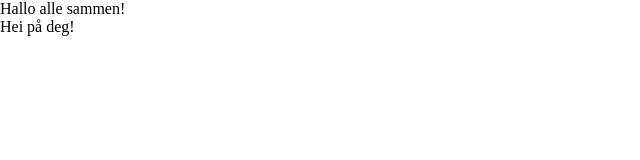
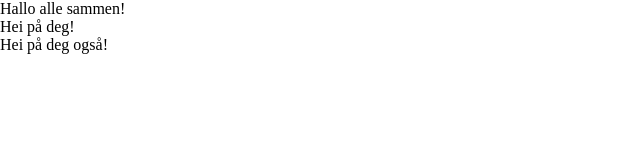
Before and after one commit to EmirB08/gruppeprosjekt-quiz, a plain HTML site: page index.html in a window 1280 px wide. Shown: the whole page, without its empty margins (0-640 px from the left). Drawn offline with Linux system fonts and the light colour scheme.

Commit message:
Update index.html

```diff
--- a/index.html
+++ b/index.html
@@ -10,6 +10,8 @@
 <body>
     <p>Hallo alle sammen!</p>
     <p>Hei på deg!</p>
+    <p>Hei på deg også!</p>
+
 
 </body>
 </html>
```
